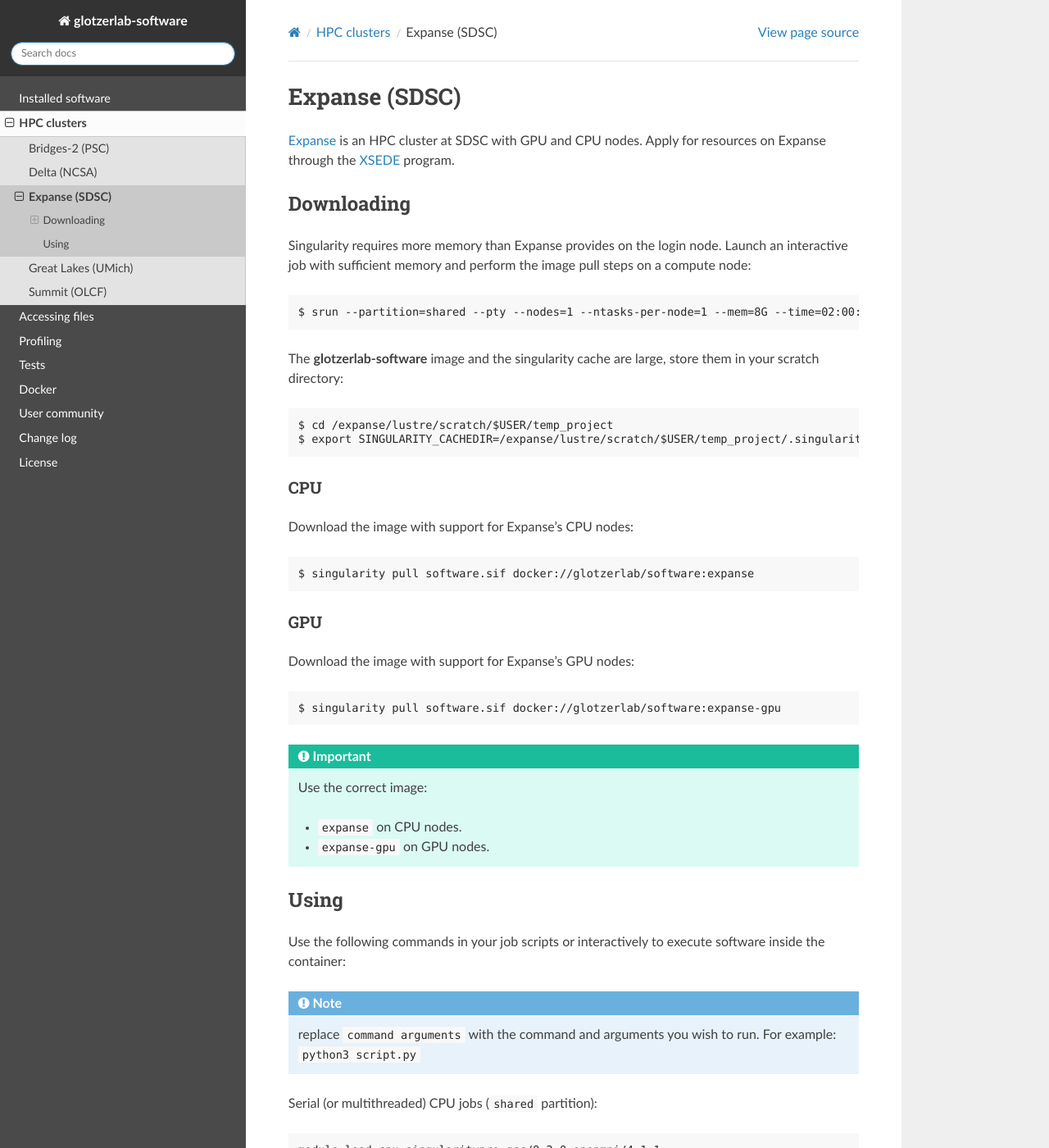
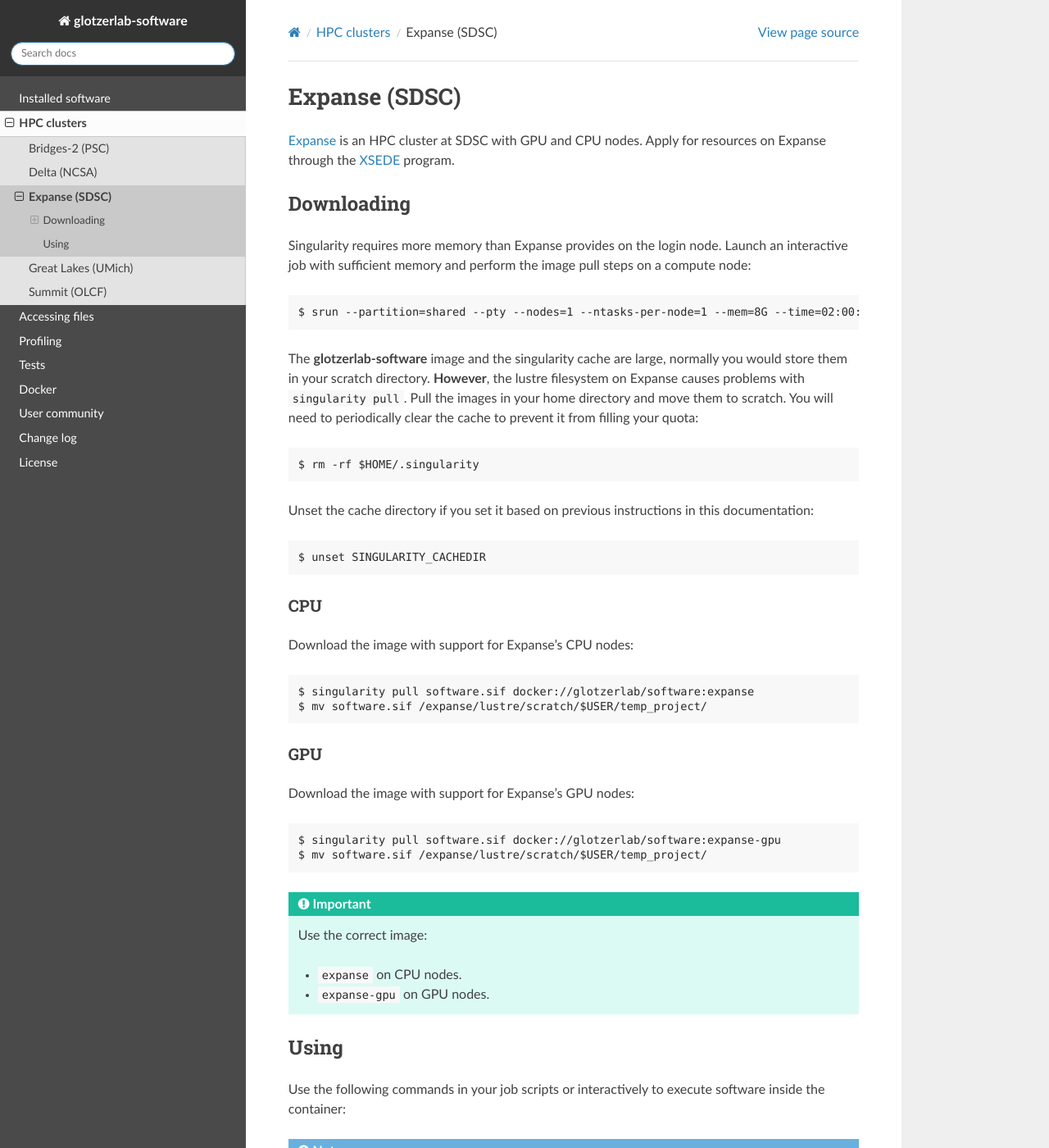
Before and after one commit to glotzerlab/software, a Sphinx documentation site: the page built from doc/clusters/expanse.rst, in a window 1280 px wide and 1400 px high. Shown: the whole window at 82% size. Built offline with Sphinx 7.4.7 and the Read the Docs theme 2.0.0, drawn with Linux system fonts in a browser that asks for light colours.

Commit message:
Remove scratch recommendation from expanse documentation.

```diff
--- a/doc/clusters/expanse.rst
+++ b/doc/clusters/expanse.rst
@@ -15,11 +15,16 @@
 
     $ srun --partition=shared --pty --nodes=1 --ntasks-per-node=1 --mem=8G --time=02:00:00 --wait=0 --export=ALL --account=<your-account> /bin/bash
 
-The **glotzerlab-software** image and the singularity cache are large, store them in your scratch
-directory::
+The **glotzerlab-software** image and the singularity cache are large, normally you would store them
+in your scratch directory. **However**, the lustre filesystem on Expanse causes problems with
+``singularity pull``. Pull the images in your home directory and move them to scratch. You will need
+to periodically clear the cache to prevent it from filling your quota::
 
-    $ cd /expanse/lustre/scratch/$USER/temp_project
-    $ export SINGULARITY_CACHEDIR=/expanse/lustre/scratch/$USER/temp_project/.singularity
+    $ rm -rf $HOME/.singularity
+
+Unset the cache directory if you set it based on previous instructions in this documentation::
+
+    $ unset SINGULARITY_CACHEDIR
 
 CPU
 +++
@@ -27,6 +32,7 @@
 Download the image with support for Expanse's CPU nodes::
 
     $ singularity pull software.sif docker://glotzerlab/software:expanse
+    $ mv software.sif /expanse/lustre/scratch/$USER/temp_project/
 
 GPU
 +++
@@ -34,6 +40,7 @@
 Download the image with support for Expanse's GPU nodes::
 
     $ singularity pull software.sif docker://glotzerlab/software:expanse-gpu
+    $ mv software.sif /expanse/lustre/scratch/$USER/temp_project/
 
 .. important::
 
--- a/doc/conf.py
+++ b/doc/conf.py
@@ -54,7 +54,7 @@
 #
 # This is also used if you do content translation via gettext catalogs.
 # Usually you set "language" from the command line for these cases.
-language = None
+language = 'en'
 
 # There are two options for replacing |today|: either, you set today to some
 # non-false value, then it is used:
```
